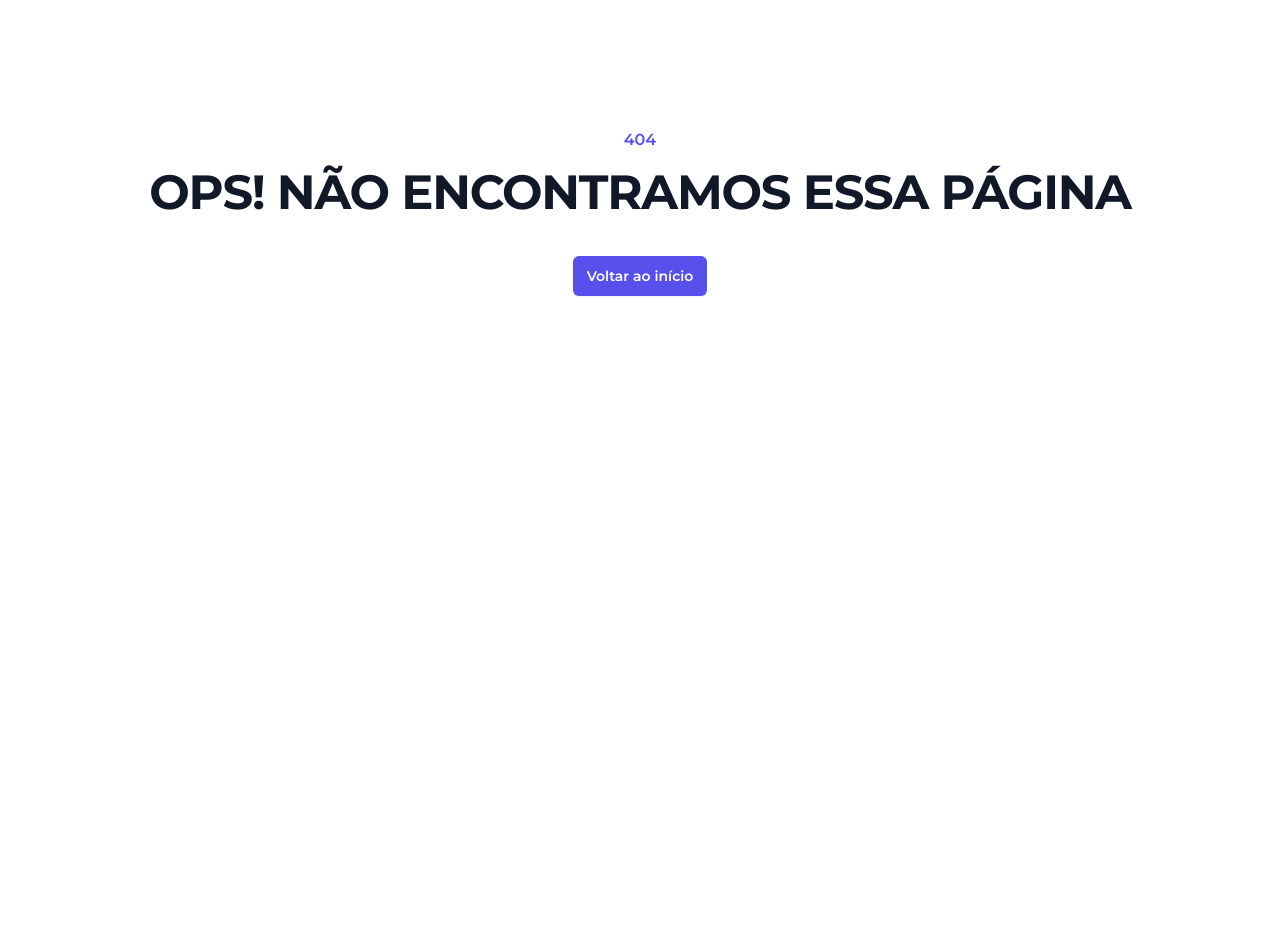
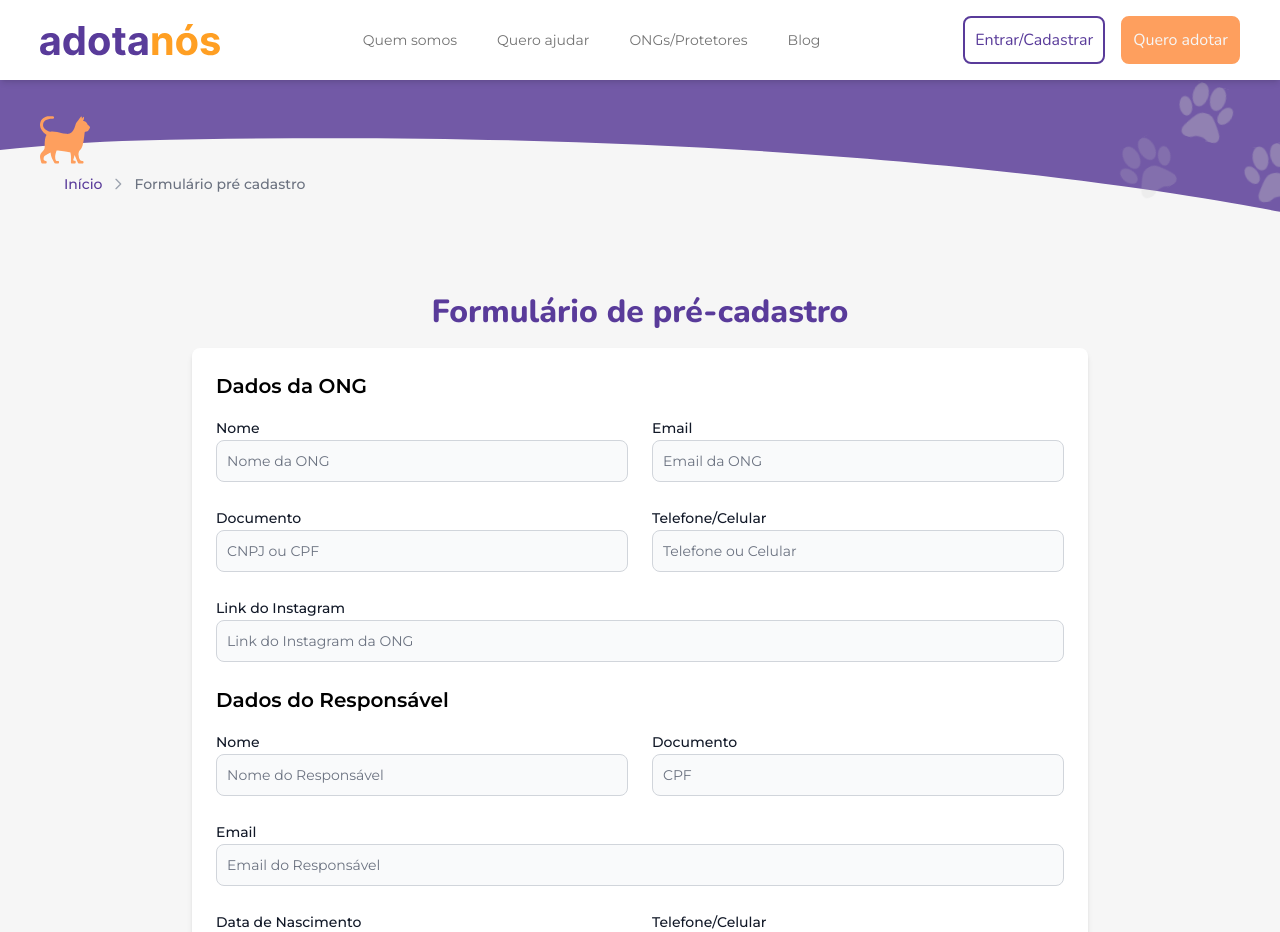
Before and after one commit to AlarconVinicius/sistema-de-gestao-para-ong-de-animais-front, a React (Vite) app: page /pre-cadastro in a window 1280 px wide. Before the commit this address had no page. Shown: the top 932 px of the page. Before the commit the page ends 800 px from the top, so only its background shows below. Built offline with nearby package versions, Linux system fonts and the light colour scheme.

Commit message:
feat: Adicionar página de pré cadastro

```diff
--- a/src/components/Navbar/Navbar.jsx
+++ b/src/components/Navbar/Navbar.jsx
@@ -57,7 +57,7 @@ const Navbar = () => {
                 {/* btn for large devices */}
                 <div className='flex md:order-2 space-x-4 md:space-x-4'>
                     <div className='space-x-4 flex items-center'>
-                        <Link to="/entrar-cadastrar" className='hidden lg:flex text-primaryPurple text-medium btn-primary bg-transparent border-2 border-primaryPurple'>Entrar/Cadastrar</Link>
+                        <Link to="/pre-cadastro" className='hidden lg:flex text-primaryPurple text-medium btn-primary bg-transparent border-2 border-primaryPurple'>Entrar/Cadastrar</Link>
                         <Link to="/quero-adotar" className='btn-primary'>Quero adotar</Link>
                     </div>
                     {/* menu btn for only mobile devices */}
--- a/src/main.jsx
+++ b/src/main.jsx
@@ -6,6 +6,7 @@ import { createBrowserRouter, RouterProvider } from 'react-router-dom';
 import QueroAdotar from './routes/QueroAdotar.jsx';
 import QueroAjudar from './routes/QueroAjudar.jsx';
 import ErrorPage from './routes/ErrorPage.jsx';
+import Cadastro from './routes/Cadastro.jsx';
 
 const router = createBrowserRouter([
   {
@@ -24,6 +25,10 @@ const router = createBrowserRouter([
       {
         path: '/quero-ajudar',
         element: <QueroAjudar />
+      },
+      {
+        path: '/pre-cadastro',
+        element: <Cadastro />
       }
     ]
   }
--- /dev/null
+++ b/src/routes/Cadastro.jsx
@@ -0,0 +1,153 @@
+import React, { useState } from 'react';
+import Header from '../components/Header/Header';
+import { Label, TextInput, Modal, Checkbox  } from 'flowbite-react';
+
+const Cadastro = () => {
+    const [isModalOpen, setIsModalOpen] = useState(false);
+    const openModal = () => setIsModalOpen(true);
+    const closeModal = () => setIsModalOpen(false);
+
+    const breadcrumbItems = [
+        { label: "Início", href: "/" },
+        { label: "Formulário pré cadastro" }
+    ];
+
+    return (
+        <div className='bg-neutralWhite1'>
+            <div><Header breadcrumbItems={breadcrumbItems} /></div>
+            <div className='md:px14 px-4 py-16 max-w-screen-xl mx-auto' id='quero-adotar'>
+                <h1 className='mb-3 text-center text-[32px] font-Nunito font-extrabold text-primaryPurple'>Formulário de pré-cadastro</h1>
+
+                <div className="max-w-4xl mx-auto p-6 bg-white shadow-md rounded-lg">
+
+                    <h2 className="text-xl font-semibold mb-4">Dados da ONG</h2>
+                    <div className="grid grid-cols-1 md:grid-cols-2 gap-6 mb-6">
+                        <div>
+                            <Label htmlFor="ong-name" value="Nome" />
+                            <TextInput className='w-full' id="ong-name" placeholder="Nome da ONG" />
+                        </div>
+                        <div>
+                            <Label htmlFor="ong-email" value="Email" />
+                            <TextInput className='w-full' id="ong-email" type="email" placeholder="Email da ONG" />
+                        </div>
+                        <div>
+                            <Label htmlFor="ong-document" value="Documento" />
+                            <TextInput className='w-full' id="ong-document" placeholder="CNPJ ou CPF" />
+                        </div>
+                        <div>
+                            <Label htmlFor="ong-phone" value="Telefone/Celular" />
+                            <TextInput className='w-full' id="ong-phone" type="tel" placeholder="Telefone ou Celular" />
+                        </div>
+                        <div className="col-span-1 md:col-span-2">
+                            <Label htmlFor="ong-instagram" value="Link do Instagram" />
+                            <TextInput className='w-full' id="ong-instagram" placeholder="Link do Instagram da ONG" />
+                        </div>
+                    </div>
+
+                    <h2 className="text-xl font-semibold mb-4">Dados do Responsável</h2>
+                    <div className="grid grid-cols-1 md:grid-cols-2 gap-6 mb-6">
+                        <div>
+                            <Label htmlFor="responsavel-name" value="Nome" />
+                            <TextInput className='w-full' id="responsavel-name" placeholder="Nome do Responsável" />
+                        </div>
+                        <div>
+                            <Label htmlFor="responsavel-document" value="Documento" />
+                            <TextInput className='w-full' id="responsavel-document" placeholder="CPF" />
+                        </div>
+                        <div className="col-span-1 md:col-span-2">
+                            <Label htmlFor="responsavel-email" value="Email" />
+                            <TextInput className='w-full' id="responsavel-email" type="email" placeholder="Email do Responsável" />
+                        </div>
+                        <div>
+                            <Label htmlFor="responsavel-birthday" value="Data de Nascimento" />
+                            <TextInput className='w-full' id="responsavel-birthday" type="date" placeholder="Data de Nascimento" />
+                        </div>
+                        <div>
+                            <Label htmlFor="responsavel-phone" value="Telefone/Celular" />
+                            <TextInput className='w-full' id="responsavel-phone" type="tel" placeholder="Telefone ou Celular" />
+                        </div>
+                    </div>
+
+                    <h2 className="text-xl font-semibold mb-4">Endereço</h2>
+                    <div className="bg-[#c0b4cc] text-sm text-gray-700 p-3 rounded-md mb-6">
+                        Seu endereço completo será mantido em sigilo, apenas a cidade e o estado serão visíveis.
+                    </div>
+                    <div className="grid grid-cols-1 md:grid-cols-2 gap-6 mb-6">
+                        <div className="col-span-1 md:col-span-2">
+                            <Label htmlFor="cep" value="CEP" />
+                            <TextInput className='w-full' id="cep" placeholder="CEP" />
+                        </div>
+                        <div>
+                            <Label htmlFor="state" value="Estado" />
+                            <TextInput className='w-full' id="state" placeholder="Estado" />
+                        </div>
+                        <div>
+                            <Label htmlFor="city" value="Cidade" />
+                            <TextInput className='w-full' id="city" placeholder="Cidade" />
+                        </div>
+                        <div className="col-span-1 md:col-span-2">
+                            <Label htmlFor="street" value="Logradouro" />
+                            <TextInput className='w-full' id="street" placeholder="Logradouro" />
+                        </div>
+                        <div>
+                            <Label htmlFor="neighborhood" value="Bairro" />
+                            <TextInput className='w-full' id="neighborhood" placeholder="Bairro" />
+                        </div>
+                        <div>
+                            <Label htmlFor="number" value="Número" />
+                            <TextInput className='w-full' id="number" placeholder="Número" />
+                        </div>
+                        <div>
+                            <Label htmlFor="complement" value="Complemento" />
+                            <TextInput className='w-full' id="complement" placeholder="Complemento" />
+                        </div>
+                        <div>
+                            <Label htmlFor="reference" value="Referência" />
+                            <TextInput className='w-full' id="reference" placeholder="Ponto de Referência" />
+                        </div>
+                    </div>
+
+                    <div className="flex items-center mb-6">
+                        <Checkbox id="terms" className="mr-2" />
+                        <label htmlFor="terms" className="text-gray-700">
+                            Declaro que li e estou ciente das condições citadas.
+                        </label>
+                        <span
+                            className="text-primaryPurple cursor-pointer ml-2"
+                            onClick={openModal}
+                        >
+                            Visualizar condições.
+                        </span>
+                    </div>
+
+                    <button className="btn-primary py-3 px-4 rounded-md w-full text-lg">
+                        Cadastrar
+                    </button>
+                    <Modal show={isModalOpen} onClose={closeModal}>
+                        <Modal.Header>
+                            Processo de Aprovação para ONGs
+                        </Modal.Header>
+                        <Modal.Body>
+                            <p className="mb-4">
+                                Todas as ONGs que participam do programa Adota Nós passam pelo processo de aprovação que acontece em duas etapas:
+                            </p>
+                            <ol className="list-decimal pl-6 mb-4">
+                                <li>Validação de documentos.</li>
+                                <li>Visita no abrigo ou lar temporário com emissão de relatório para análise da diretoria técnica.</li>
+                            </ol>
+                            <p className="font-semibold">
+                                Importante:
+                            </p>
+                            <p>
+                                O preenchimento do cadastro não indica a aprovação imediata.
+                            </p>
+                        </Modal.Body>
+                    </Modal>
+
+                </div>
+            </div>
+        </div>
+    )
+}
+
+export default Cadastro;
```
